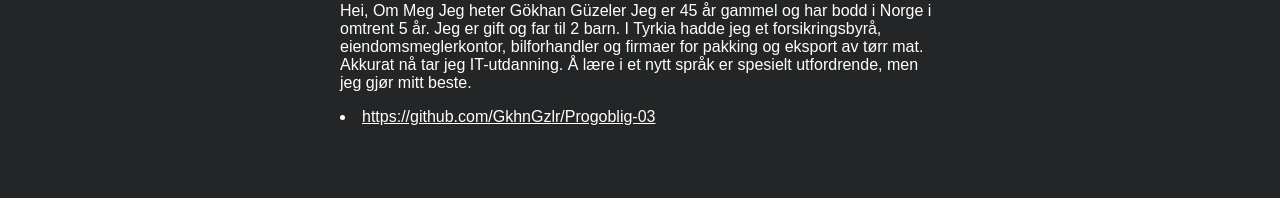
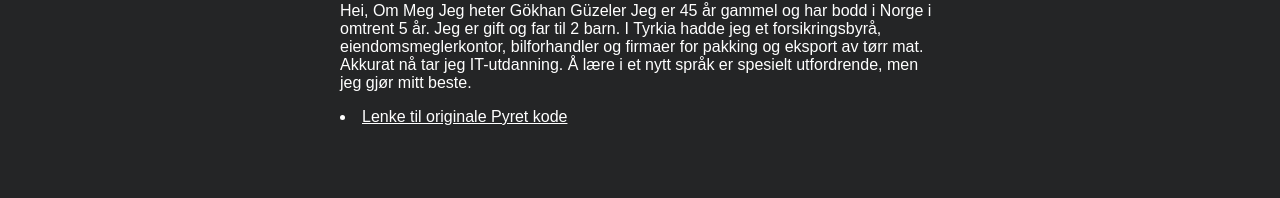
Before and after one commit to FrankUia/FrankUia.github.io, a plain HTML site: page docs/gokhan.html in a window 1280 px wide. Shown: the part 166-364 px from the top of the page. Drawn offline with Linux system fonts and the light colour scheme.

Commit message:
Update gokhan.html

```diff
--- a/docs/gokhan.html
+++ b/docs/gokhan.html
@@ -34,7 +34,7 @@
 
 
   </p>
-      <li><a href="">https://github.com/GkhnGzlr/Progoblig-03</a></li>
+     <li><a href="https://github.com/GkhnGzlr/Progoblig-03">Lenke til originale Pyret kode</a></li>
       <div class="picture-text">
         <h2>SVG og Canvas</h2>
         <div class="picturesG">
```
